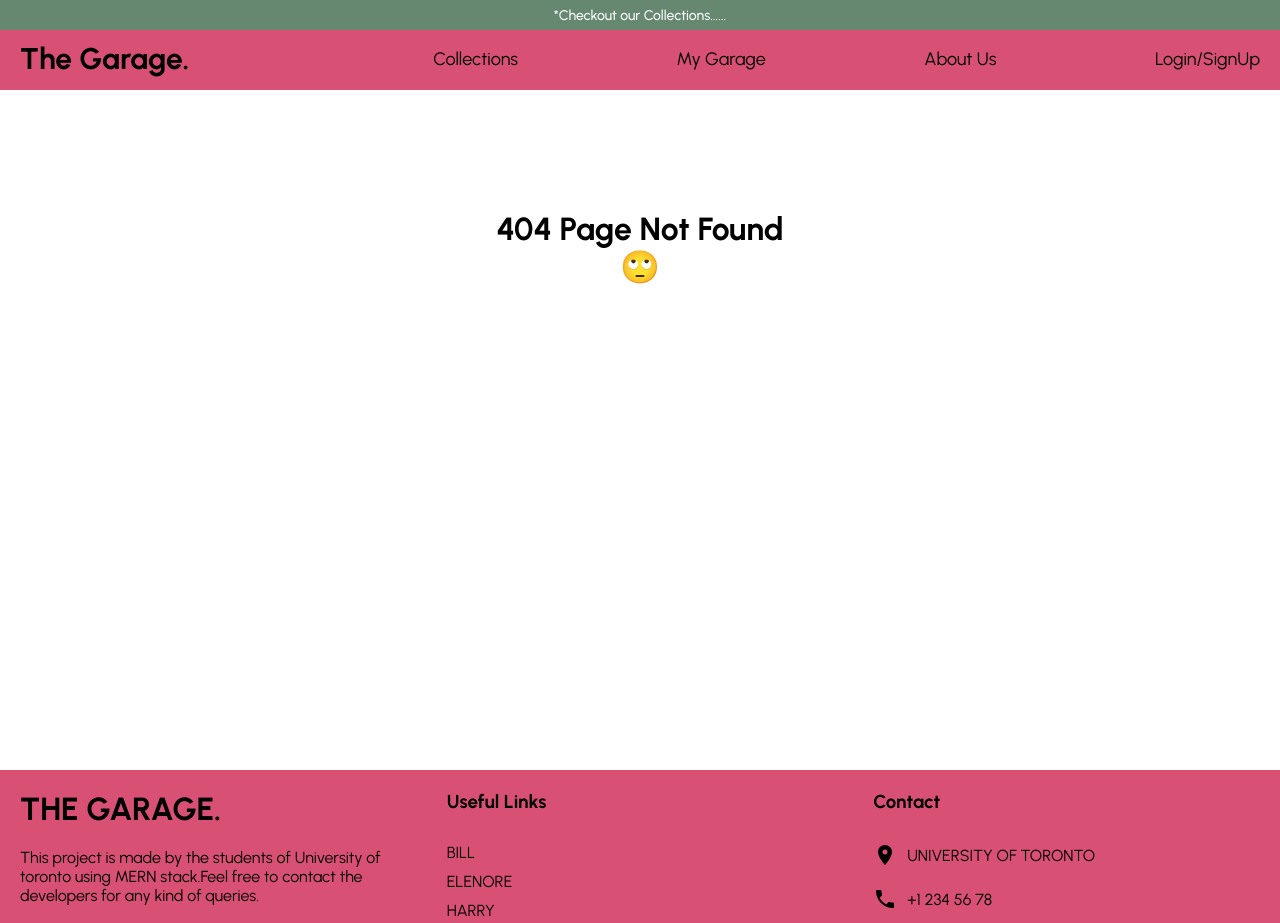
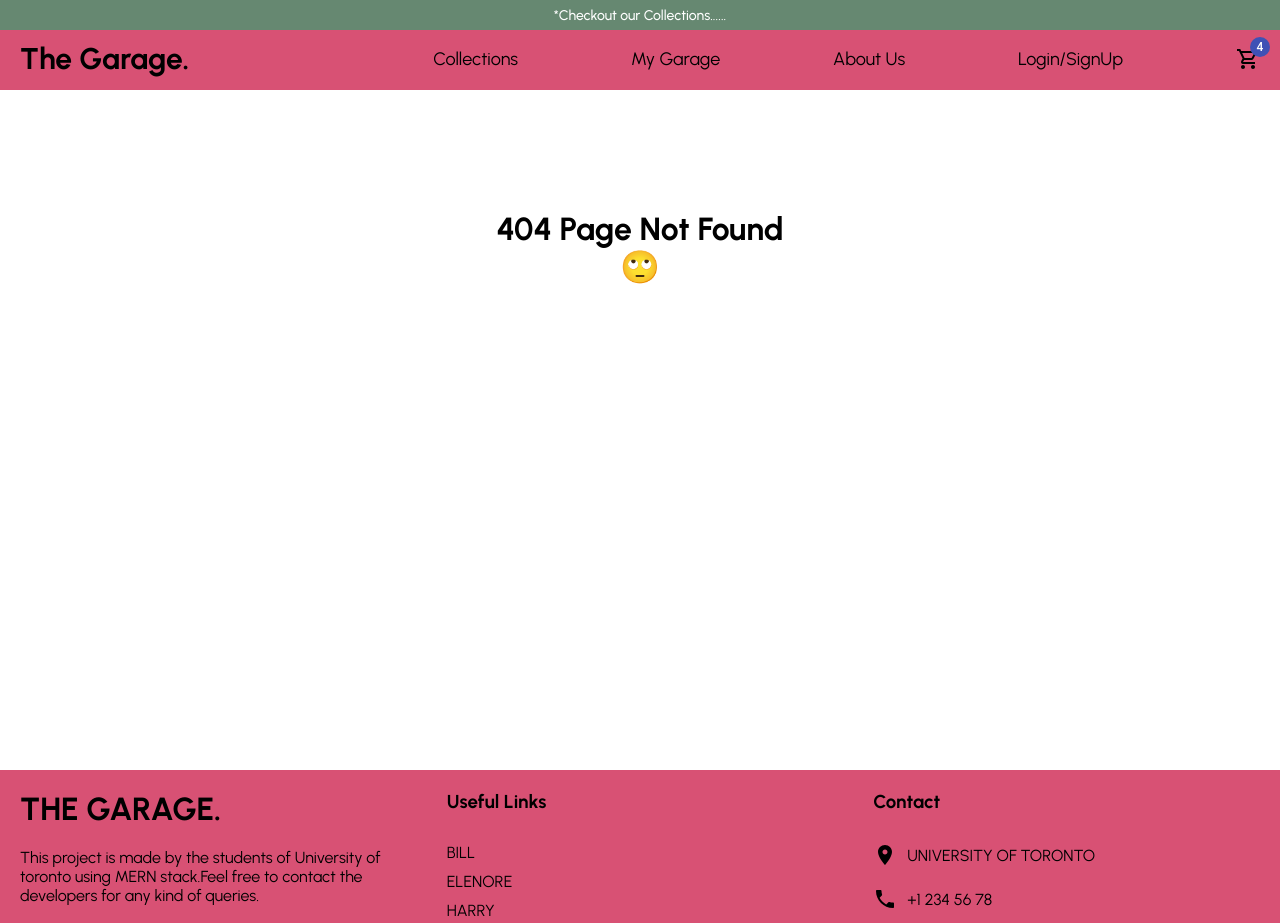
Before and after one commit to virtualgarage33333/virtual-garage, a React (Create React App) app in the folder client/: page /products/1 in a window 1280 px wide. Shown: the top 923 px of the page. Built offline with nearby package versions, Linux system fonts and the light colour scheme.

Commit message:
added static cart icon and github links

```diff
--- a/client/src/components/Categories.jsx
+++ b/client/src/components/Categories.jsx
@@ -13,7 +13,7 @@ const Container = styled.div`
 
 const Categories = () => {
   return (
-    <Container>
+    <Container id="Collections">
       {categories.map((item) => (
         <CategoryItem item={item} key={item.id} />
       ))}
--- a/client/src/components/Footer.jsx
+++ b/client/src/components/Footer.jsx
@@ -46,7 +46,6 @@ const SocialIcon = styled.div`
 const Center = styled.div`
   flex: 1;
   padding: 20px;
-
 `;
 
 const Title = styled.h3`
@@ -109,13 +108,24 @@ const Footer = () => {
       <Center>
         <Title id="About">Useful Links</Title>
         <List>
-          <ListItem>BILL</ListItem>
-          <ListItem>ELENORE</ListItem>
-          <ListItem>HARRY</ListItem>
-          <ListItem>JASON</ListItem>
-          <ListItem>SUMANT</ListItem>
-          <ListItem>MICHAEL</ListItem>
-
+          <ListItem>
+            <a href="https://github.com/billgeng">BILL</a>
+          </ListItem>
+          <ListItem>
+            <a href="https://github.com/UofTL">ELENORE</a>
+          </ListItem>
+          <ListItem>
+            <a href="https://github.com/harry-100">HARRY</a>
+          </ListItem>
+          <ListItem>
+            <a href="https://github.com/jasongrossman">JASON</a>
+          </ListItem>
+          <ListItem>
+            <a href="https://github.com/sumantpaldm">SUMANT</a>
+          </ListItem>
+          <ListItem>
+            <a href="https://github.com/mmifs">MICHAEL</a>
+          </ListItem>
         </List>
       </Center>
       <Right>
@@ -127,7 +137,8 @@ const Footer = () => {
           <Phone style={{ marginRight: "10px" }} /> +1 234 56 78
         </ContactItem>
         <ContactItem>
-          <MailOutline style={{ marginRight: "10px" }} /> TEST@test.com
+          <MailOutline style={{ marginRight: "10px" }} />{" "}
+          virtualgarage33333@gmail.com
         </ContactItem>
         <Payment src="https://i.ibb.co/Qfvn4z6/payment.png" />
       </Right>
--- a/client/src/components/Navbar.jsx
+++ b/client/src/components/Navbar.jsx
@@ -1,6 +1,8 @@
 import React from "react";
-import { useMediaQuery } from 'react-responsive';
-import Burger from './Burger.js';
+import { Badge } from "@material-ui/core";
+import { ShoppingCartOutlined } from "@material-ui/icons";
+import { useMediaQuery } from "react-responsive";
+import Burger from "./Burger.js";
 import styled from "styled-components";
 
 const Logo = styled.h1`
@@ -28,7 +30,6 @@ const Left = styled.div`
   flex: 1;
 `;
 
-
 const Right = styled.div`
   flex: 2;
   display: flex;
@@ -45,13 +46,12 @@ const MenuItem = styled.div`
 `;
 
 const Navbar = (props) => {
-
   const isDesktopOrLaptop = useMediaQuery({
-    query: '(min-width: 1224px)'
+    query: "(min-width: 1224px)",
   });
 
   const isNotDesktopOrLaptop = useMediaQuery({
-    query: '(max-width: 1223px)'
+    query: "(max-width: 1223px)",
   });
   //const isBigScreen = useMediaQuery({ query: '(min-width: 1824px)' })
   //const isTabletOrMobile = useMediaQuery({ query: '(max-width: 1224px)' })
@@ -61,22 +61,38 @@ const Navbar = (props) => {
   return (
     <Container>
       <Wrapper>
-      <Left>
-          <Logo as="a" href="/">The Garage.</Logo>
+        <Left>
+          <Logo as="a" href="/">
+            The Garage.
+          </Logo>
         </Left>
-        {isDesktopOrLaptop &&
+        {isDesktopOrLaptop && (
           <Right>
-          <>
-            <MenuItem><a href="/productList">Collections</a></MenuItem>
-            <MenuItem><a href="/productList">My Garage</a></MenuItem>
-            <MenuItem><a href="#About">About Us</a></MenuItem>
-            <MenuItem><a href="/signup">Login/SignUp</a></MenuItem>
-          </>
+            <>
+              <MenuItem>
+                <a href="#Collections">Collections</a>
+              </MenuItem>
+              <MenuItem>
+                <a href="/productList">My Garage</a>
+              </MenuItem>
+              <MenuItem>
+                <a href="#About">About Us</a>
+              </MenuItem>
+              <MenuItem>
+                <a href="/signup">Login/SignUp</a>
+              </MenuItem>
+              <MenuItem>
+                <a href="/cart">
+                  {" "}
+                  <Badge badgeContent={4} color="primary">
+                    <ShoppingCartOutlined />
+                  </Badge>
+                </a>
+              </MenuItem>
+            </>
           </Right>
-        }
-        {isNotDesktopOrLaptop &&
-          <Burger></Burger>
-        }
+        )}
+        {isNotDesktopOrLaptop && <Burger></Burger>}
       </Wrapper>
     </Container>
   );
```
